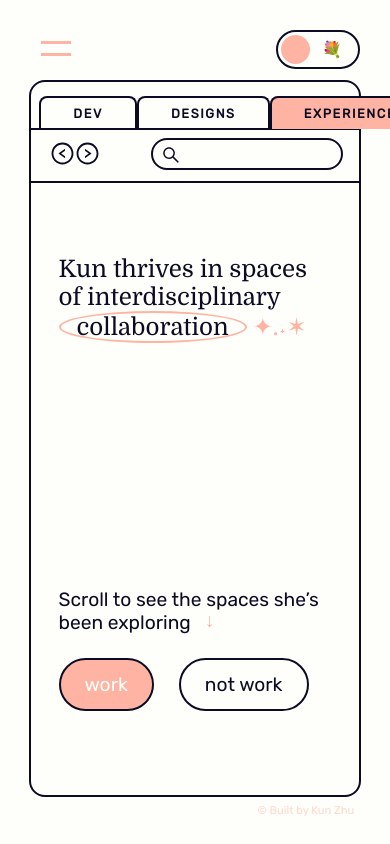
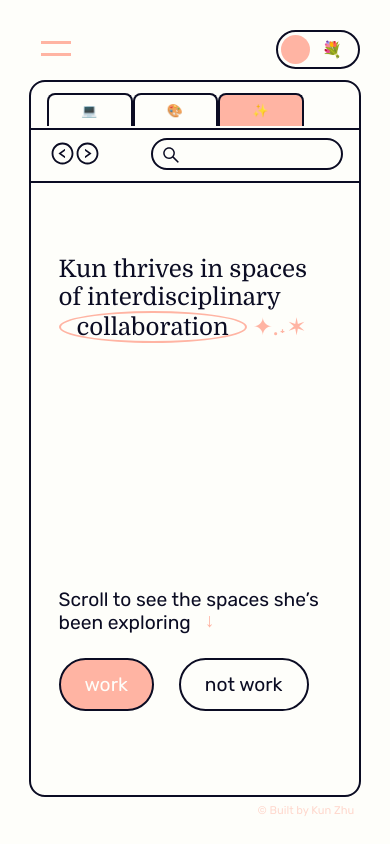
Before and after one commit to kunkunzhu/personal-portfolio-2.0, a Next.js app: page /portfolio/misc in a window 390 px wide. Built offline with nearby package versions, Linux system fonts and the light colour scheme.

Commit message:
mobile adjustment

```diff
--- a/common/components/elements/nav/Nav.tsx
+++ b/common/components/elements/nav/Nav.tsx
@@ -23,7 +23,7 @@ const NavWrapper = styled.div`
   width: 85vw;
   margin: auto;
 
-  @media (max-width: 480px) {
+  @media (max-width: 780px) {
     width: 100vw;
   }
 `;
@@ -33,7 +33,7 @@ const TabsWrapper = styled.div`
   flex-direction: row;
   gap: 5rem;
 
-  @media (max-width: 480px) {
+  @media (max-width: 780px) {
     display: none;
   }
 `;
@@ -41,7 +41,7 @@ const TabsWrapper = styled.div`
 const HamburgerMenu = styled.div`
   margin-top: -0.5rem;
 
-  @media (min-width: 480px) {
+  @media (min-width: 780px) {
     display: none;
   }
 `;
--- a/common/components/elements/portfolio/PortfolioNav.tsx
+++ b/common/components/elements/portfolio/PortfolioNav.tsx
@@ -32,14 +32,18 @@ const BrowserIcons = styled.div`
 
 const NavWrapper = styled.div`
   position: relative;
-  .divItems {
-    position: absolute;
-    bottom: 0rem;
-    left: -0.5rem;
+
+  @media (min-width: 780px) {
+    .divItems {
+      position: absolute;
+      bottom: 0rem;
+      left: -0.5rem;
+    }
   }
 
-  @media (max-width: 480px) {
+  @media (max-width: 780px) {
     height: 2rem;
+    margin-top: 0.2rem;
   }
 `;
 
@@ -65,7 +69,7 @@ const NavItem = styled(Link)<NavItemProps>`
     cursor: crosshair;
   }
 
-  @media (max-width: 480px) {
+  @media (max-width: 640px) {
     font-size: 0.8rem;
   }
 `;
@@ -90,14 +94,23 @@ export default function PortfolioNav() {
     <BrowserBar>
       <NavWrapper>
         <div className="divItems">
-          <NavItem $current={isDev} href="/portfolio">
+          <NavItem $current={isDev} href="/portfolio" id="no-sm">
             dev
           </NavItem>
-          <NavItem $current={isDesign} href="/portfolio/design">
+          <NavItem $current={isDev} href="/portfolio" id="sm-only">
+            💻
+          </NavItem>
+          <NavItem $current={isDesign} href="/portfolio/design" id="no-sm">
             designs
           </NavItem>
-          <NavItem $current={isMisc} href="/portfolio/misc">
+          <NavItem $current={isDesign} href="/portfolio/design" id="sm-only">
+            🎨
+          </NavItem>
+          <NavItem $current={isMisc} href="/portfolio/misc" id="no-sm">
             Experiences
+          </NavItem>
+          <NavItem $current={isMisc} href="/portfolio/misc" id="sm-only">
+            ✨
           </NavItem>
         </div>
       </NavWrapper>
--- a/styles/globals.css
+++ b/styles/globals.css
@@ -1,10 +1,12 @@
+/** @format */
+
 :root {
-  --dark: #0B0C23;
-  --light: #FEFEFA;
-  --highlight: #FFB4A3;
+  --dark: #0b0c23;
+  --light: #fefefa;
+  --highlight: #ffb4a3;
 
-  --text-font: 'Rubik', sans-serif;
-  --title-font: 'Domine', serif;
+  --text-font: "Rubik", sans-serif;
+  --title-font: "Domine", serif;
 }
 
 * {
@@ -27,3 +29,21 @@ a {
   color: inherit;
   text-decoration: none;
 }
+
+@media (min-width: 780px) {
+  #sm-only {
+    display: none;
+  }
+  #no-sm {
+    display: inline;
+  }
+}
+
+@media (max-width: 780px) {
+  #no-sm {
+    display: none;
+  }
+  #sm-only {
+    display: inline-block;
+  }
+}
```
